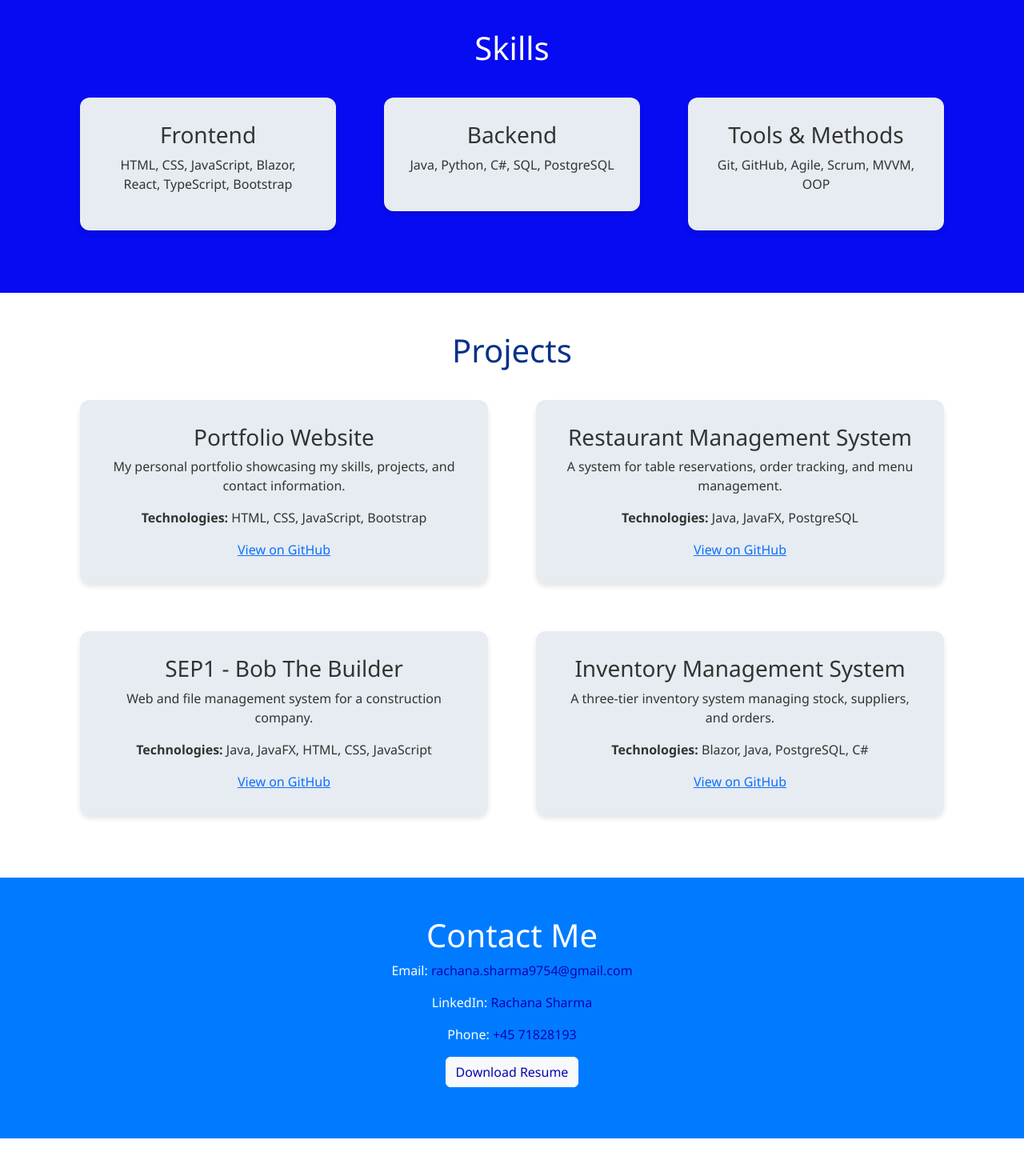
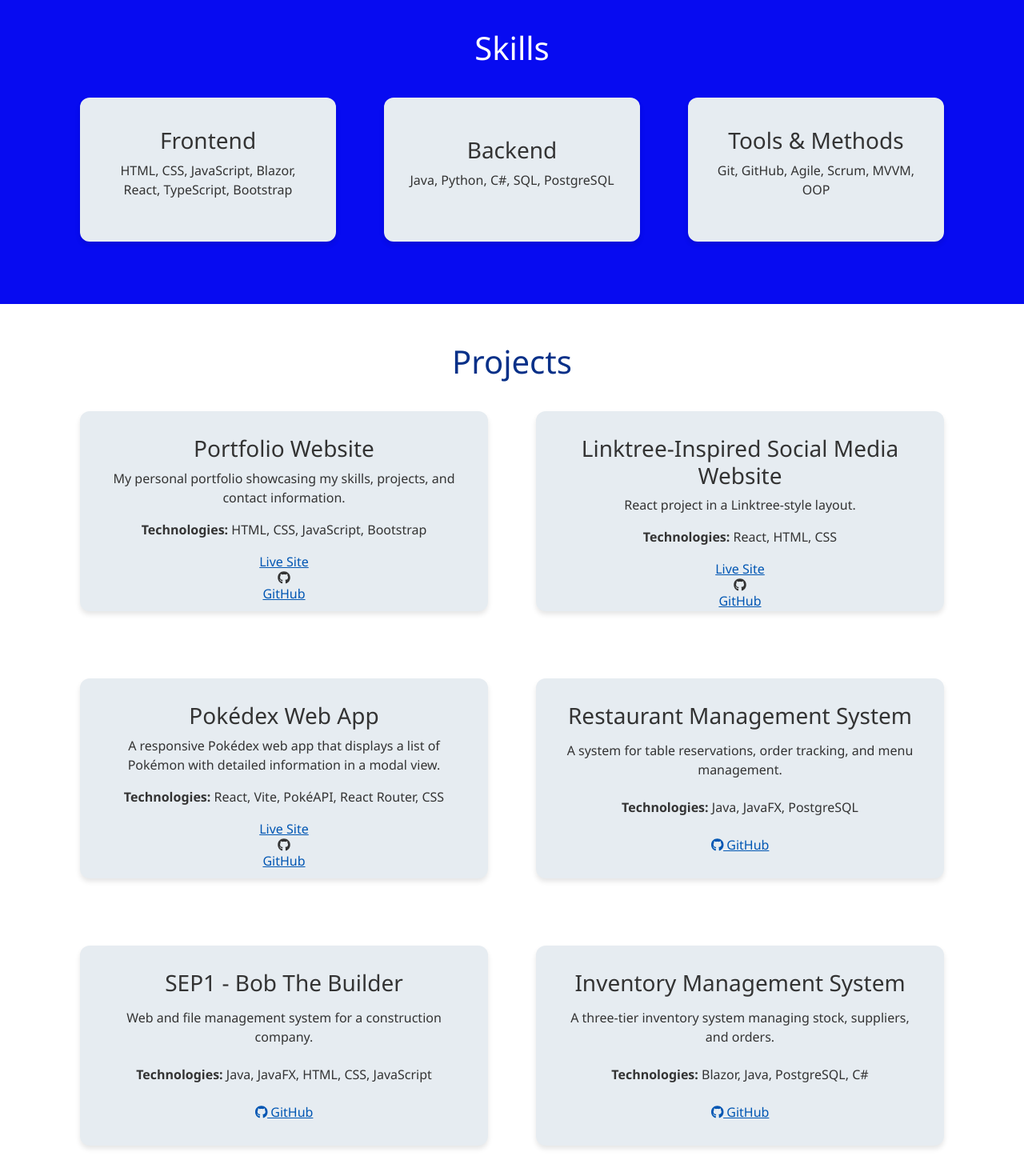
Before and after one commit to RachuSharma/Portfolio, a plain HTML site: page index.html in a window 1280 px wide. Shown: the part 960-2405 px from the top of the page at 80% size. Before the commit the page ends 2383 px from the top, so only its background shows below. Drawn offline with nearby package versions, Linux system fonts and the light colour scheme.

Commit message:
Update portfolio: added live site links, fixed layout, updated CV

```diff
--- a/index.html
+++ b/index.html
@@ -36,11 +36,29 @@
       </p>
       <a href="#projects" class="btn btn-outline-light"><b>View My Work</b></a>
 
-      <div class="social-icons mt-3">
-        <a href="https://github.com/RachuSharma" target="_blank"><i class="fa-brands fa-github fa-2x"></i></a>
-        <a href="https://www.linkedin.com/in/rachusharma/" target="_blank"><i class="fa-brands fa-linkedin fa-2x"></i></a>
-        <a href="mailto:rachana.sharma9754@gmail.com"><i class="fa-solid fa-envelope fa-2x"></i></a>
+      <div class="social-icons mt-3 d-flex justify-content-center gap-4">
+        <div class="text-center">
+          <a href="https://github.com/RachuSharma" target="_blank">
+            <i class="fa-brands fa-github fa-2x"></i>
+          </a>
+          <div class="mt-1">GitHub</div>
         </div>
+        <div class="text-center">
+          <a href="https://www.linkedin.com/in/rachusharma/" target="_blank">
+            <i class="fa-brands fa-linkedin fa-2x"></i>
+          </a>
+          <div class="mt-1">LinkedIn</div>
+        </div>
+        <div class="text-center">
+          <a href="mailto:rachana.sharma9754@gmail.com">
+            <i class="fa-solid fa-envelope fa-2x"></i>
+          </a>
+          <div class="mt-1">Email</div>
+        </div>
+      </div>
+
+
+
     </div>
    </header>
 
@@ -114,40 +132,79 @@
 
 <section id="projects" class="container text-center py-5">
   <h2>Projects</h2>
-    <div class="row">
-      <div class="col-md-6">
-        <div class="project">
+  <div class="row g-4">
+
+    <div class="col-md-6 d-flex">
+      <div class="project h-100">
         <h3>Portfolio Website</h3>
         <p>My personal portfolio showcasing my skills, projects, and contact information.</p>
         <p><strong>Technologies:</strong> HTML, CSS, JavaScript, Bootstrap</p>
-          <a href="https://github.com/RachuSharma/Portfolio" target="_blank">View on GitHub</a>
+        <a href="https://rachusharma.github.io/Portfolio/" target="_blank">Live Site</a>
+        <i class="fa-brands fa-github fa-1x"></i>
+       <a href="https://github.com/RachuSharma/Portfolio" target="_blank">GitHub</a>
       </div>
     </div>
-      <div class="col-md-6">
-        <div class="project">
+
+
+    <div class="col-md-6 d-flex">
+      <div class="project h-100">
+        <h3>Linktree-Inspired Social Media Website</h3>
+        <p>React project  in a Linktree-style layout.</p>
+        <p><strong>Technologies:</strong> React, HTML, CSS</p>
+        <a href="https://rachusharma.github.io/SocialMediaWebsite/" target="_blank">Live Site</a>
+        <i class="fa-brands fa-github fa-1x"></i>
+        <a href="https://github.com/RachuSharma/SocialMediaApp" target="_blank">GitHub</a>
+      </div>
+    </div>
+
+
+    <div class="col-md-6 d-flex">
+      <div class="project h-100">
+        <h3>Pokédex Web App</h3>
+        <p>A responsive Pokédex web app that displays a list of Pokémon with detailed information in a modal view.</p>
+        <p><strong>Technologies:</strong> React, Vite, PokéAPI, React Router, CSS</p>
+        <a href="https://rachusharma.github.io/pokedex/" target="_blank">Live Site</a>
+        <i class="fa-brands fa-github fa-1x"></i>
+        <a href="https://github.com/RachuSharma/pokedex" target="_blank">GitHub</a>
+      </div>
+    </div>
+
+    <div class="col-md-6 d-flex">
+      <div class="project h-100">
         <h3>Restaurant Management System</h3>
         <p>A system for table reservations, order tracking, and menu management.</p>
         <p><strong>Technologies:</strong> Java, JavaFX, PostgreSQL</p>
-          <a href="https://github.com/bibek344326-viaSTE/Project_RMS_SEP2" target="_blank">View on GitHub</a>
+        <a href="https://github.com/bibek344326-viaSTE/Project_RMS_SEP2" target="_blank">
+          <i class="fa-brands fa-github fa-1x"></i>
+          GitHub</a>
       </div>
     </div>
-      <div class="col-md-6">
-        <div class="project">
+
+    <div class="col-md-6 d-flex">
+      <div class="project h-100">
         <h3>SEP1 - Bob The Builder</h3>
         <p>Web and file management system for a construction company.</p>
         <p><strong>Technologies:</strong> Java, JavaFX, HTML, CSS, JavaScript</p>
-          <a href="https://github.com/Maria0603/SEP1_BosTheBuilder" target="_blank">View on GitHub</a>
+        <a href="https://github.com/Maria0603/SEP1_BosTheBuilder" target="_blank">
+          <i class="fa-brands fa-github fa-1x"></i>
+          GitHub</a>
       </div>
     </div>
-      <div class="col-md-6">
-        <div class="project">
+
+    <div class="col-md-6 d-flex">
+      <div class="project h-100">
         <h3>Inventory Management System</h3>
         <p>A three-tier inventory system managing stock, suppliers, and orders.</p>
         <p><strong>Technologies:</strong> Blazor, Java, PostgreSQL, C#</p>
-          <a href="https://github.com/bibek344326-viaSTE/SEP3_REPO" target="_blank">View on GitHub</a>
+        <a href="https://github.com/bibek344326-viaSTE/SEP3_REPO" target="_blank">
+          <i class="fa-brands fa-github fa-1x"></i>
+          GitHub</a>
       </div>
     </div>
+
   </div>
+</section>
+
   </section>
 
   <section id="contact" class="contact-section py-5">
@@ -170,13 +227,7 @@
     </div>
 </section>
 
-<!-- JavaScript for Call Button -->
-<script>
-    document.getElementById("phoneNumber").addEventListener("click", function(event) {
-        event.preventDefault();
-        document.getElementById("callButtonContainer").style.display = "block";
-    });
-</script>
+
 
   <script src="https://cdn.jsdelivr.net/npm/bootstrap@5.3.0-alpha1/dist/js/bootstrap.bundle.min.js"></script>
   <script src="https://unpkg.com/typed.js@2.1.0/dist/typed.umd.js"></script>
--- a/scripts.js
+++ b/scripts.js
@@ -29,7 +29,7 @@ document.addEventListener("DOMContentLoaded", function () {
 });
 
 // JavaScript for Call Button
-    document.getElementById("showCallButton").addEventListener("click", function(event) {
+    document.getElementById("phoneNumber").addEventListener("click", function(event) {
         event.preventDefault();
-        document.getElementById("callButton").style.display = "inline-block";
+        document.getElementById("callButtonContainer").style.display = "block";
     });
--- a/styles.css
+++ b/styles.css
@@ -11,7 +11,7 @@
    Navbar Styling
    ======================= */
 .navbar {
-    background-color: #007bff;
+    background-color: #0c2de8;
     font-weight: bold;
 }
 
@@ -135,7 +135,7 @@ h2 {
     box-shadow: 0px 4px 6px rgba(0, 0, 0, 0.1);
     text-align: center;
     transition: transform 0.3s ease-in-out, box-shadow 0.3s;
-    margin: 15px; /* Added margin to separate boxes */
+    margin: 15px;
 }
 
 /* Hover Effect */
@@ -152,7 +152,7 @@ h2 {
 
 /* Fix Column Spacing */
 .row .col-md-4 {
-    padding: 15px; /* Ensures spacing between columns */
+    padding: 15px;
 }
 
 /* =======================
@@ -172,7 +172,19 @@ h2 {
     text-align: center;
     transition: transform 0.3s ease-in-out, box-shadow 0.3s;
     margin: 15px;
+
+    display: flex;
+    flex-direction: column;
+    justify-content: space-between;
+
+    height: 100%;
+    min-height: 200px;
+    max-height: 250px;
+    min-width: 300px;
+    flex: 1;
+
 }
+
 
 /* Hover Effect */
 .project:hover {
@@ -183,7 +195,8 @@ h2 {
 /* Fix Column Spacing */
 .row .col-md-6 {
     padding: 15px;
-}
+    display: flex;
+    align-items: stretch;}
 
 /* =======================
    Contact Section
@@ -194,7 +207,7 @@ h2 {
 }
 
 .contact-section a {
-    color: #0704b1;
+    color: #000000;
     text-decoration: none;
 }
 
@@ -308,3 +321,61 @@ h2 {
     width: 60px;
     height: 60px;
 }
+.btn-icon img {
+    width: 100%;
+    height: 100%;
+    border-radius: 50%;
+    transition: transform 0.3s ease-in-out;
+}
+.btn-icon:hover img {
+    transform: scale(1.1);
+}
+
+.navbar-brand span {
+    font-weight: bold;
+  }
+
+  .navbar-brand {
+    font-size: 1.5em;
+    color: white !important;
+  }
+
+  .navbar-brand::before {
+    content: "✨";
+    margin-right: 8px;
+    animation: shine 2s infinite;
+  }
+
+
+  @keyframes shine {
+    0%, 100% { text-shadow: 0 0 5px #e4ce53, 0 0 10px #dcc963; }
+    50% { text-shadow: 0 0 20px #ccc968, 0 0 30px #e2da7e; }
+  }
+
+  .skill-box {
+    background: rgb(230, 236, 241);
+    padding: 30px;
+    border-radius: 12px;
+    box-shadow: 0px 4px 6px rgba(0, 0, 0, 0.1);
+    text-align: center;
+    transition: transform 0.3s ease-in-out, box-shadow 0.3s;
+    margin: 15px;
+    min-height: 180px; /* Add this */
+    display: flex;      /* Add this */
+    flex-direction: column;
+    justify-content: center;
+    height: 180px;
+
+}
+
+.project a {
+    margin: 0 5px;
+    display: inline-block;
+    color: #0056b3;
+    font-weight: 500;
+  }
+
+  .project a:hover {
+    text-decoration: underline;
+    color: #003580;
+  }
```
Also changed, not shown: 1 other file. Lines whose indentation alone changed are shown as unchanged.
